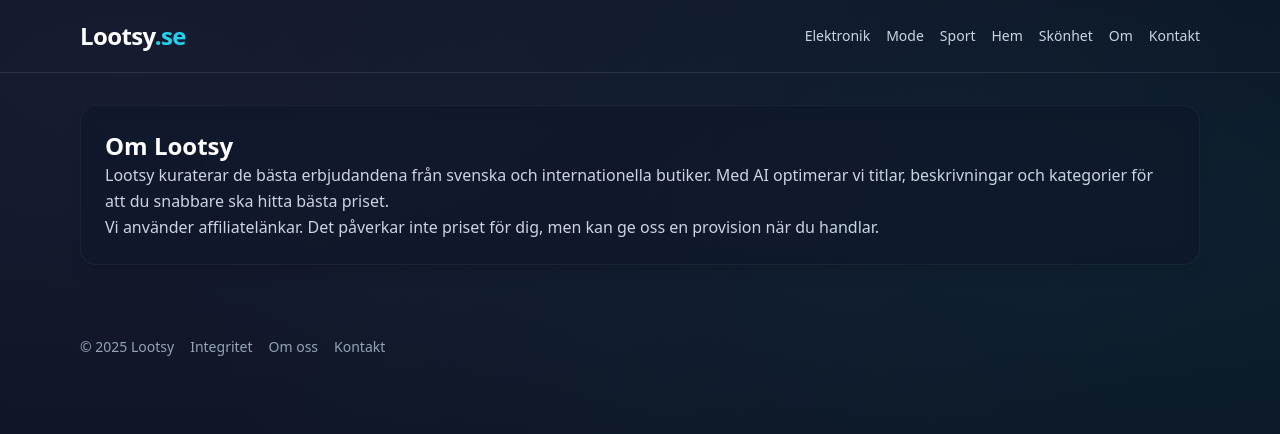
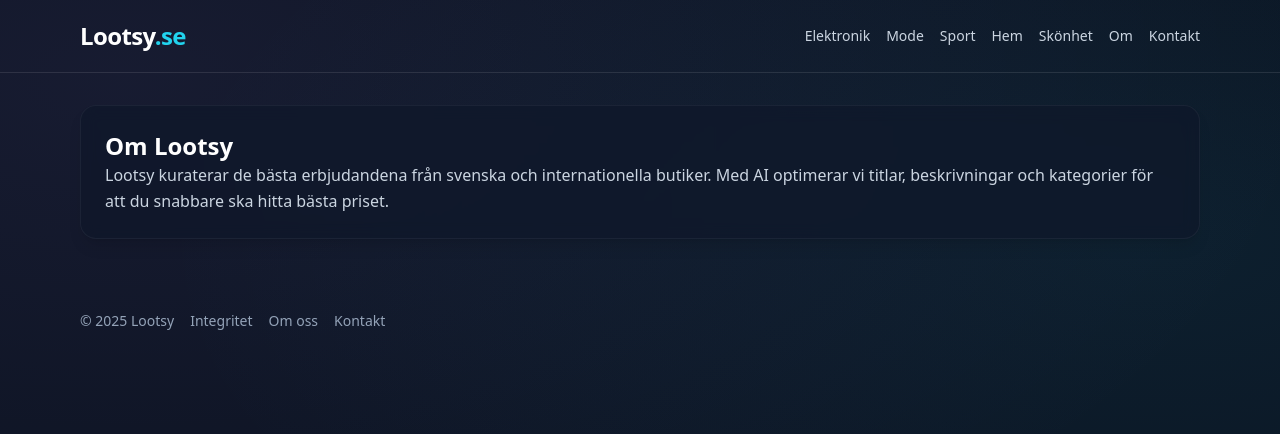
Before and after one commit to jakops88-hub/Lootsy-3.0, a Next.js app in the folder web/: page /about in a window 1280 px wide. Shown: the top 434 px of the page. Built offline with nearby package versions, Linux system fonts and the light colour scheme.

Commit message:
Update page.tsx

```diff
--- a/web/app/about/page.tsx
+++ b/web/app/about/page.tsx
@@ -4,7 +4,6 @@ export default function About() {
     <article className="card p-6 prose">
       <h1 className="text-2xl font-bold">Om Lootsy</h1>
       <p>Lootsy kuraterar de bästa erbjudandena från svenska och internationella butiker. Med AI optimerar vi titlar, beskrivningar och kategorier för att du snabbare ska hitta bästa priset.</p>
-      <p>Vi använder affiliatelänkar. Det påverkar inte priset för dig, men kan ge oss en provision när du handlar.</p>
     </article>
   );
 }
```
